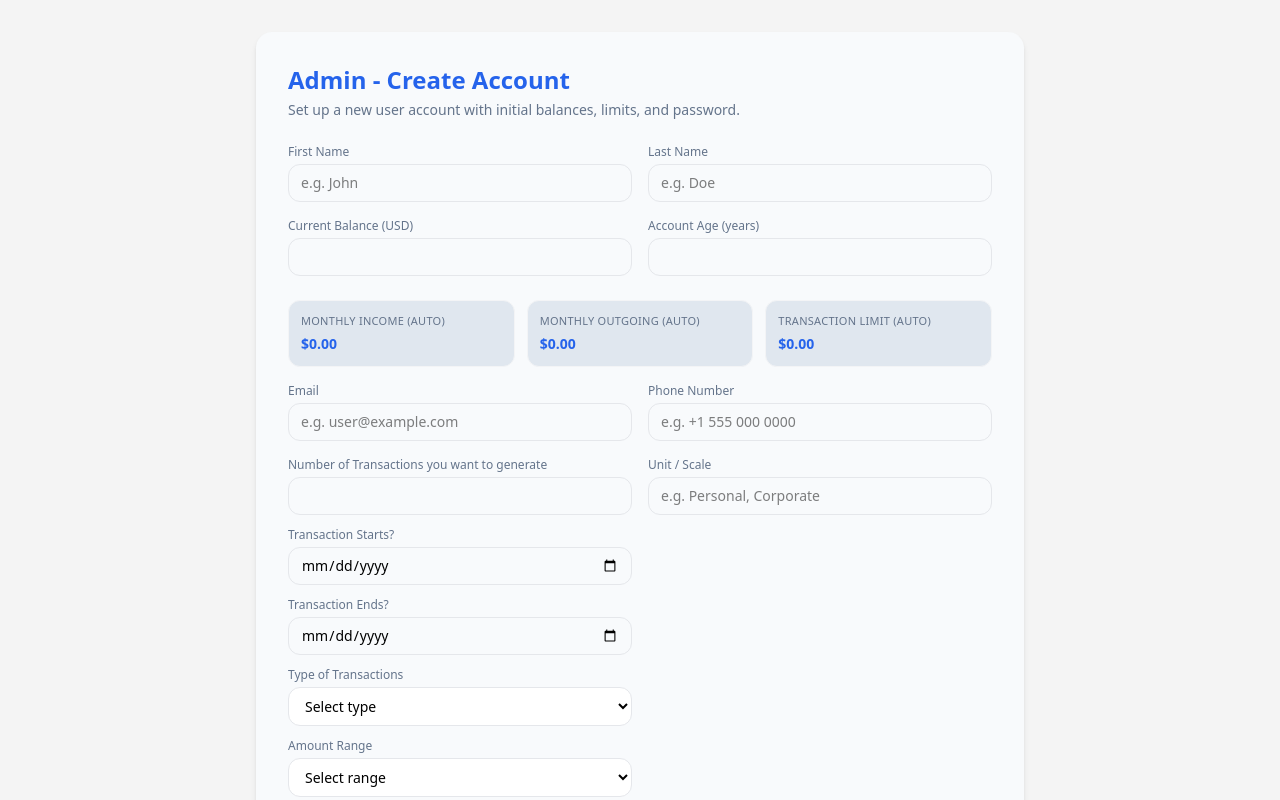
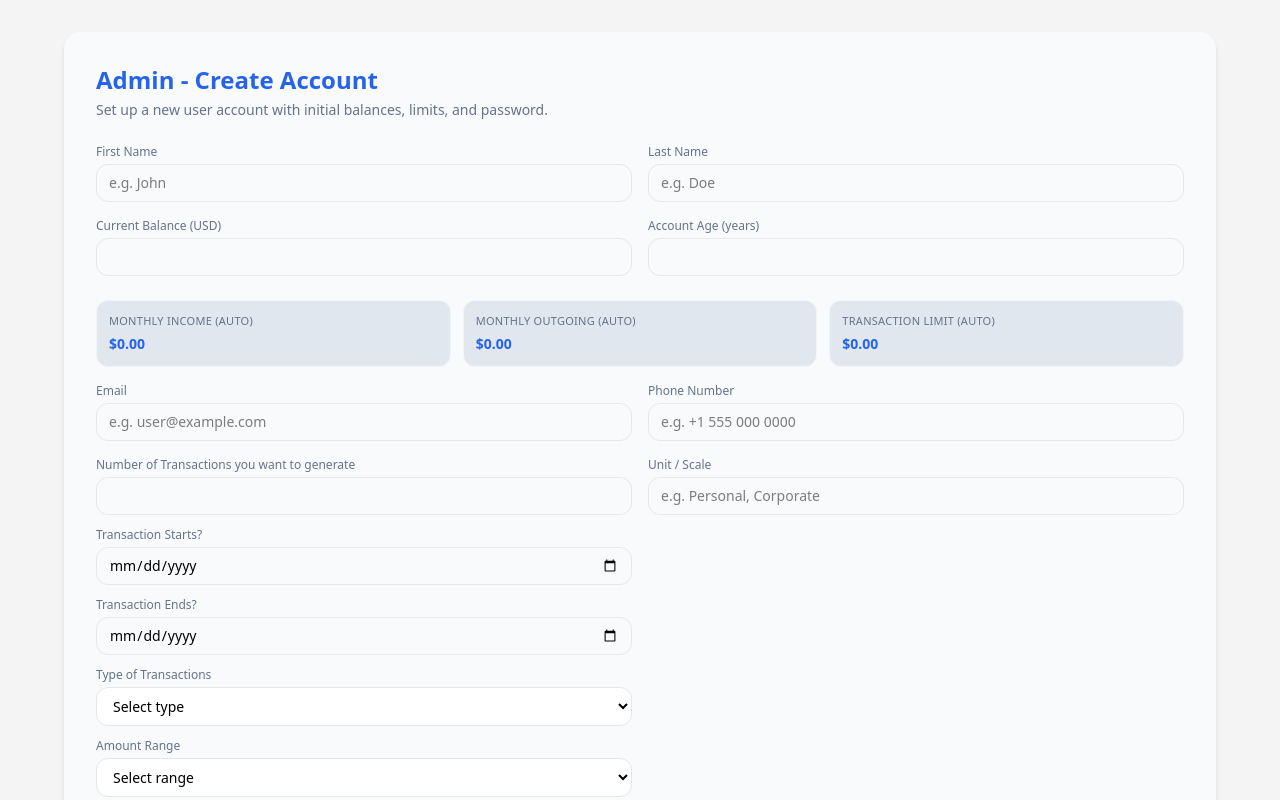
Before and after one commit to NIFFYNATION/bank, a React (Vite) app: page /admin in a window 1280 px wide. Shown: the top 800 px of the page. Built offline with nearby package versions, Linux system fonts and the light colour scheme.

Commit message:
last commit

```diff
--- a/src/components/dashboard/admin/AdminCreateAccount.jsx
+++ b/src/components/dashboard/admin/AdminCreateAccount.jsx
@@ -75,7 +75,7 @@ export default function AdminCreateAccount() {
   };
 
   return (
-    <div className="w-full max-w-3xl my-8 mx-auto">
+    <div className="w-full max-w-6xl my-8 mx-auto">
       <motion.div
         initial={{ opacity: 0, y: 16 }}
         animate={{ opacity: 1, y: 0 }}
@@ -94,8 +94,7 @@ export default function AdminCreateAccount() {
 
         {status && (
           <div
-            className={`mb-4 rounded-lg px-4 py-3 text-sm ${
-              status.type === 'success'
+            className={`mb-4 rounded-lg px-4 py-3 text-sm ${status.type === 'success'
               ? 'bg-green-50 text-green-700 border border-green-200'
               : 'bg-red-50 text-red-700 border border-red-200'
               }`}
@@ -600,6 +599,7 @@ export default function AdminCreateAccount() {
                   <thead>
                     <tr className="text-text-secondary border-b border-gray-100">
                       <th className="py-2 pr-3 text-left">Date</th>
+                      <th className="py-2 pr-3 text-left">Transaction ID</th>
                       <th className="py-2 pr-3 text-left">Name</th>
                       <th className="py-2 pr-3 text-left">Description</th>
                       <th className="py-2 pr-3 text-left">Channel</th>
@@ -614,6 +614,7 @@ export default function AdminCreateAccount() {
                         className="border-b border-gray-50 last:border-b-0 hover:bg-gray-50"
                       >
                         <td className="py-2 pr-3 text-text-secondary">{tx.date}</td>
+                        <td className="py-2 pr-3 font-mono text-text-secondary">{tx.id}</td>
                         <td className="py-2 pr-3 font-medium text-primary">{tx.name}</td>
                         <td className="py-2 pr-3 text-text-secondary">
                           {tx.description}
@@ -621,8 +622,7 @@ export default function AdminCreateAccount() {
                         <td className="py-2 pr-3 text-text-secondary">{tx.channel}</td>
                         <td className="py-2 pr-3">
                           <span
-                            className={`inline-flex px-2 py-0.5 rounded-full text-[11px] font-semibold ${
-                              tx.type === 'Credit'
+                            className={`inline-flex px-2 py-0.5 rounded-full text-[11px] font-semibold ${tx.type === 'Credit'
                               ? 'bg-green-50 text-green-600 border border-green-200'
                               : 'bg-red-50 text-red-500 border border-red-200'
                               }`}
@@ -631,8 +631,7 @@ export default function AdminCreateAccount() {
                           </span>
                         </td>
                         <td
-                          className={`py-2 pl-3 text-right font-semibold ${
-                            tx.type === 'Credit' ? 'text-green-600' : 'text-red-500'
+                          className={`py-2 pl-3 text-right font-semibold ${tx.type === 'Credit' ? 'text-green-600' : 'text-red-500'
                             }`}
                         >
                           {formatCurrency(tx.amount)}
```
Lines whose indentation alone changed are shown as unchanged.
